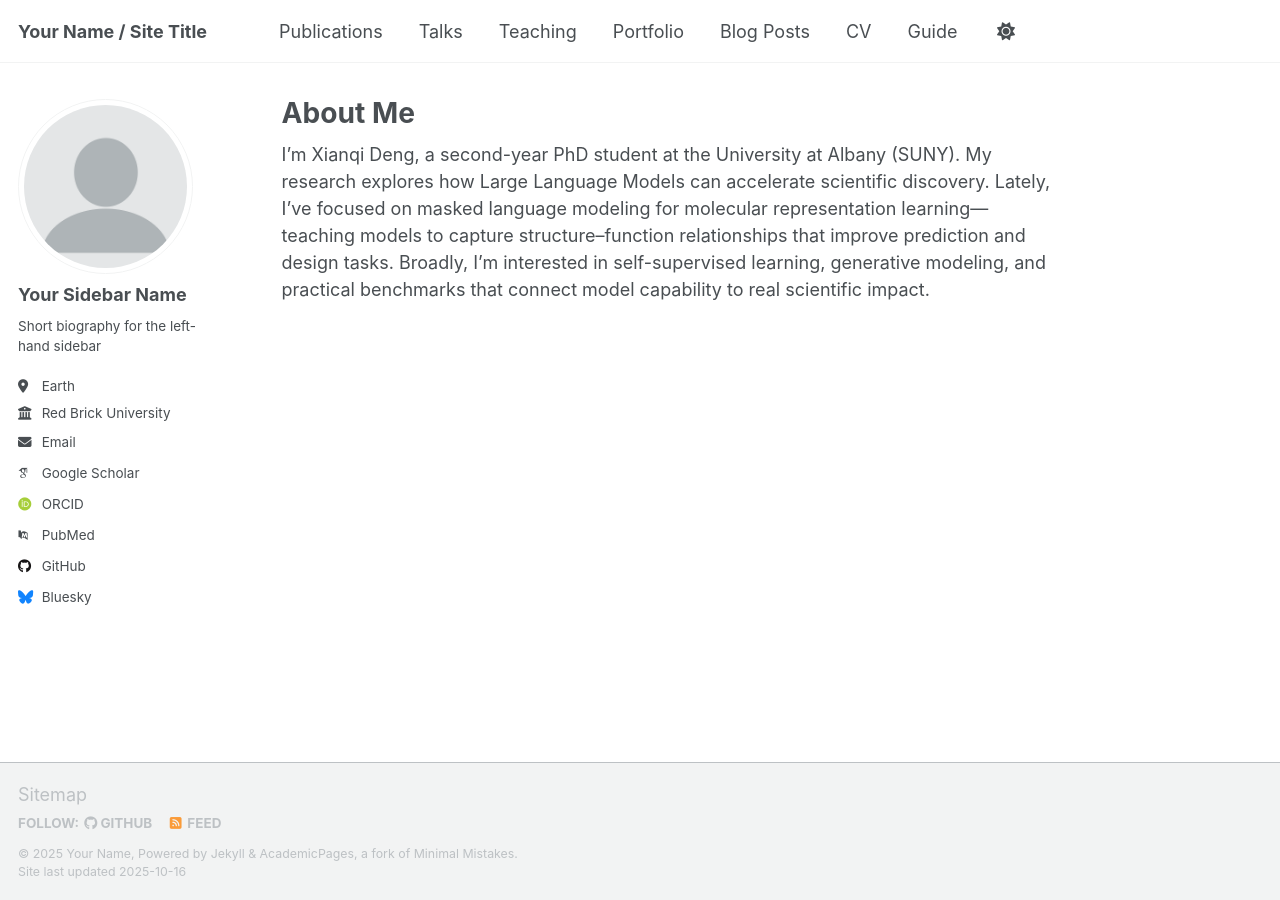
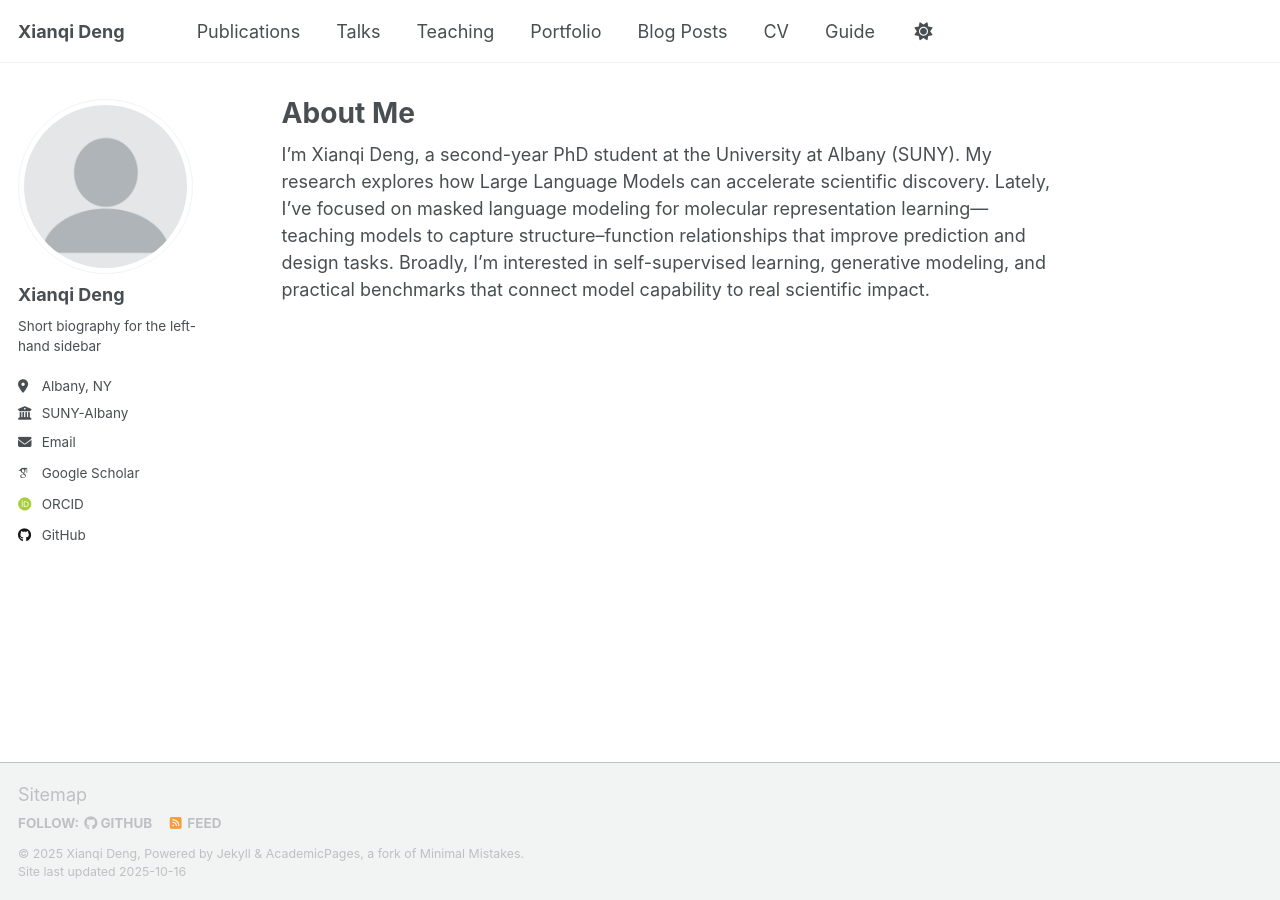
Before and after one commit to DengXianqi/dengxianqi.github.io, a Jekyll site: the page built from _pages/about.md, in a window 1280 px wide. Built offline with Jekyll 4.4.1, drawn with Linux system fonts in a browser that asks for light colours; some web fonts are replaced; a script that is not in the unit is left out.

Commit message:
Update _config.yml

```diff
--- a/_config.yml
+++ b/_config.yml
@@ -9,14 +9,14 @@
 # Basic Site Settings
 locale                   : "en-US"
 site_theme               : "default" # Currently available options are "default", "air"
-title                    : "Your Name / Site Title"
+title                    : "Xianqi Deng"
 title_separator          : "-"
-name                     : &name "Your Name"
-description              : &description "Your Name's academic portfolio"   # Update this with a general description of your site, this is the default if not overridden by a page
-url                      : https://academicpages.github.io # The base hostname & protocol for your site e.g. "https://[your GitHub username].github.io",
+name                     : &name "Xianqi Deng"
+description              : &description "Ph.D. in Computer Science"   # Update this with a general description of your site, this is the default if not overridden by a page
+url                      : https://dengxianqi.github.io # The base hostname & protocol for your site e.g. "https://[your GitHub username].github.io",
                                                            # or if you already have some other page hosted on Github then use "https://[your GitHub username].github.io/[Your Repo Name]"
 baseurl                  : "" # the subpath of your site, e.g. "/blog"
-repository               : "academicpages/academicpages.github.io"
+repository               : "https://github.com/DengXianqi/dengxianqi.github.io"
 
 # Site Author - The following control what appear as part of the author content on the side bar.
 #               If a field is blank the icon and link will not appear, otherwise it will be shown.
@@ -24,23 +24,23 @@ repository               : "academicpages/academicpages.github.io"
 author:
   # Biographic information
   avatar           : "profile.png"
-  name             : "Your Sidebar Name"
+  name             : "Xianqi Deng"
   pronouns         : # example: "she/her"
   bio              : "Short biography for the left-hand sidebar"
-  location         : "Earth"
-  employer         : "Red Brick University"
+  location         : "Albany, NY"
+  employer         : "SUNY-Albany"
   uri              : # URL
-  email            : "none@example.org"
+  email            : "xdeng5@albany.edu"
 
   # Academic websites
   academia         : # URL
   arxiv            : # URL - Update with the correct link to your profile
-  googlescholar    : "https://scholar.google.com/citations?user=PS_CX0AAAAAJ"
+  googlescholar    : "https://scholar.google.com/citations?user=kv3qzPoAAAAJ&hl"
   inspire-hep      : # URL
   impactstory      : # URL
-  orcid            : "http://orcid.org/yourorcidurl"
+  orcid            : "https://orcid.org/0000-0002-6526-7190"
   semantic         : # URL
-  pubmed           : "https://www.ncbi.nlm.nih.gov/pubmed/?term=john+snow"
+  pubmed           : # URL
   researchgate     : # URL
   scopus           : # URL
 
@@ -48,13 +48,13 @@ author:
   bitbucket        : # Username - Update with your username on the site
   codepen          : # Username
   dribbble         : # Username
-  github           : "academicpages"
+  github           : "https://github.com/DengXianqi"
   kaggle           : # Username
   stackoverflow    : # User number or user number and name (i.e., use "1" or "1/jeff-atwood")
 
   # Social media
   artstation       : # Username
-  bluesky          : "bsky.app" # Replace this with you Bluesky username
+  bluesky          : # Username
   facebook         : # Username
   flickr           : # Username
   foursquare       : # Username
```
